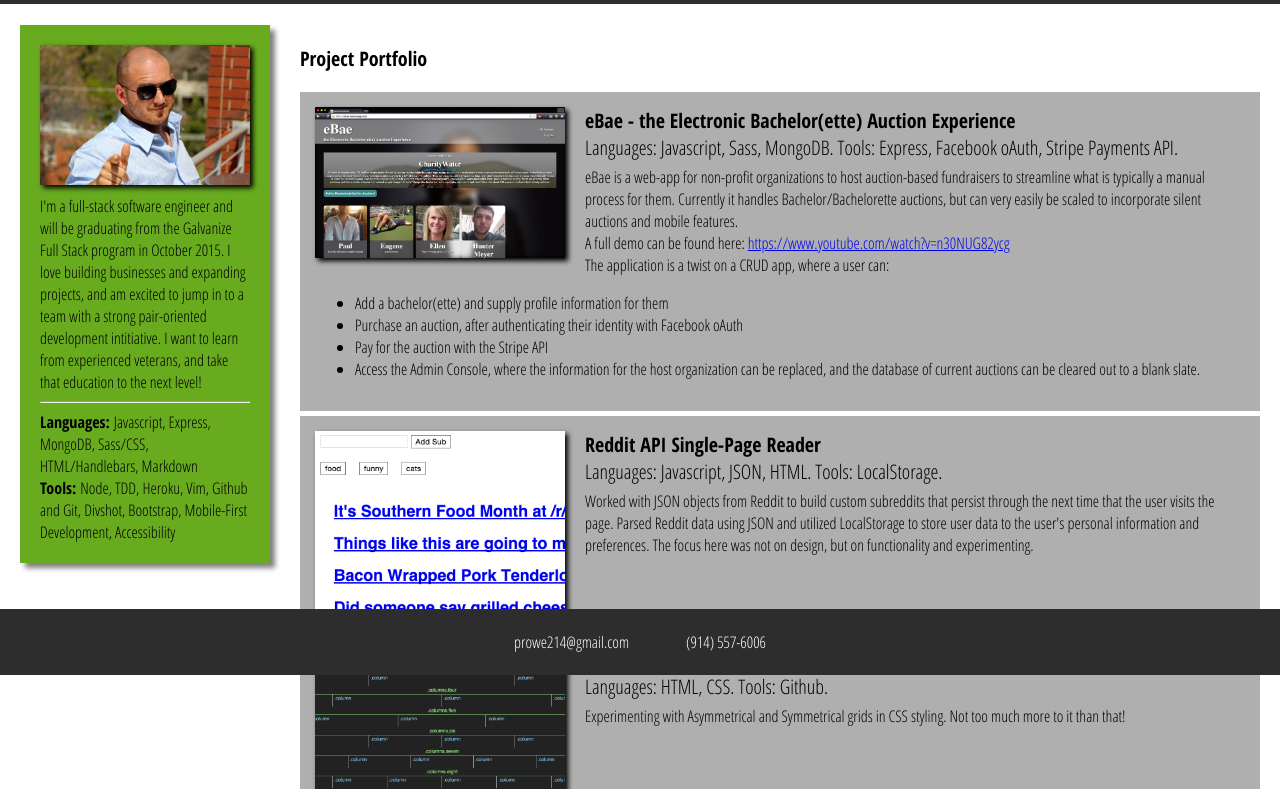
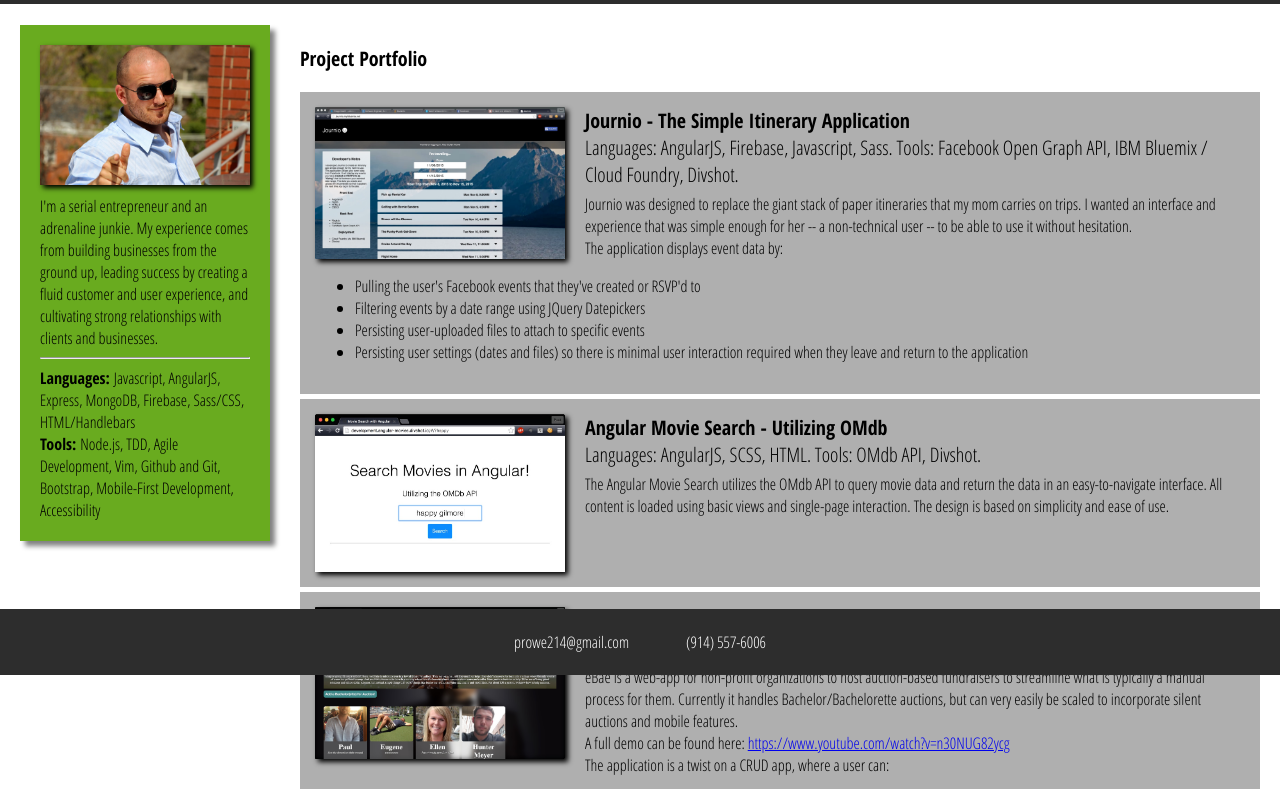
Before and after one commit to prowe214/prowe214.github.io, a plain HTML site: page index.html in a window 1280 px wide. Shown: the part 125-914 px from the top of the page. Drawn offline with Linux system fonts and the light colour scheme.

Commit message:
added journio, omdb

```diff
--- a/index.html
+++ b/index.html
@@ -19,19 +19,39 @@
       </section>
       <p class="initials">PCR</p>
       <h1>Paul Cullen Rowe</h1>
-      <h2><em>Full Stack Software Engineer</em></h2>
+      <h2><em>Full Stack Software Engineer, Developer Evangelist</em></h2>
     </header>
 
     <aside role='complementary'>
       <img src="img/paul2.jpg" alt="paul" class="profpic"/>
-      <p>I'm a full-stack software engineer and will be graduating from the Galvanize Full Stack program in October 2015.  I love building businesses and expanding projects, and am excited to jump in to a team with a strong pair-oriented development intitiative.  I want to learn from experienced veterans, and take that education to the next level!</p>
+      <p>I'm a serial entrepreneur and an adrenaline junkie.  My experience comes from building businesses from the ground up, leading success by creating a fluid customer and user experience, and cultivating strong relationships with clients and businesses.</p>
       <hr />
-      <p><strong>Languages: </strong>Javascript, Express, MongoDB, Sass/CSS, HTML/Handlebars, Markdown</p>
-      <p><strong>Tools: </strong>Node, TDD, Heroku, Vim, Github and Git, Divshot, Bootstrap, Mobile-First Development, Accessibility</p>
+      <p><strong>Languages: </strong>Javascript, AngularJS, Express, MongoDB, Firebase, Sass/CSS, HTML/Handlebars</p>
+      <p><strong>Tools: </strong>Node.js, TDD, Agile Development, Vim, Github and Git, Bootstrap, Mobile-First Development, Accessibility</p>
     </aside>
 
     <main role='main'>
       <h3>Project Portfolio</h3>
+      <article class="clearfix" role='article'>
+        <a href="http://journio.mybluemix.net/" ><img src="img/journio.jpg" alt="eBae" /></a>
+        <h4>Journio - The Simple Itinerary Application</h4>
+        <h5>Languages: AngularJS, Firebase, Javascript, Sass. Tools: Facebook Open Graph API, IBM Bluemix / Cloud Foundry, Divshot.</h5>
+        <p>Journio was designed to replace the giant stack of paper itineraries that my mom carries on trips.  I wanted an interface and experience that was simple enough for her -- a non-technical user -- to be able to use it without hesitation.</p>
+        <p>The application displays event data by:
+          <ul>
+            <li>Pulling the user's Facebook events that they've created or RSVP'd to</li>
+            <li>Filtering events by a date range using JQuery Datepickers</li>
+            <li>Persisting user-uploaded files to attach to specific events</li>
+            <li>Persisting user settings (dates and files) so there is minimal user interaction required when they leave and return to the application</li>
+          </ul>
+        </p>
+      </article>
+      <article class="clearfix" role='article'>
+        <a href="http://development.angular-movies.divshot.io/" ><img src="img/omdb.jpg" alt="OMdb" /></a>
+        <h4>Angular Movie Search - Utilizing OMdb</h4>
+        <h5>Languages: AngularJS, SCSS, HTML. Tools: OMdb API, Divshot.</h5>
+        <p>The Angular Movie Search utilizes the OMdb API to query movie data and return the data in an easy-to-navigate interface.  All content is loaded using basic views and single-page interaction.  The design is based on simplicity and ease of use.</p>
+      </article>
       <article class="clearfix" role='article'>
         <a href="https://ebae.herokuapp.com/" ><img src="img/ebae.jpg" alt="eBae" /></a>
         <h4>eBae - the Electronic Bachelor(ette) Auction Experience</h4>
```
Also changed, not shown: img/journio.jpg (added), img/omdb.jpg (added).
